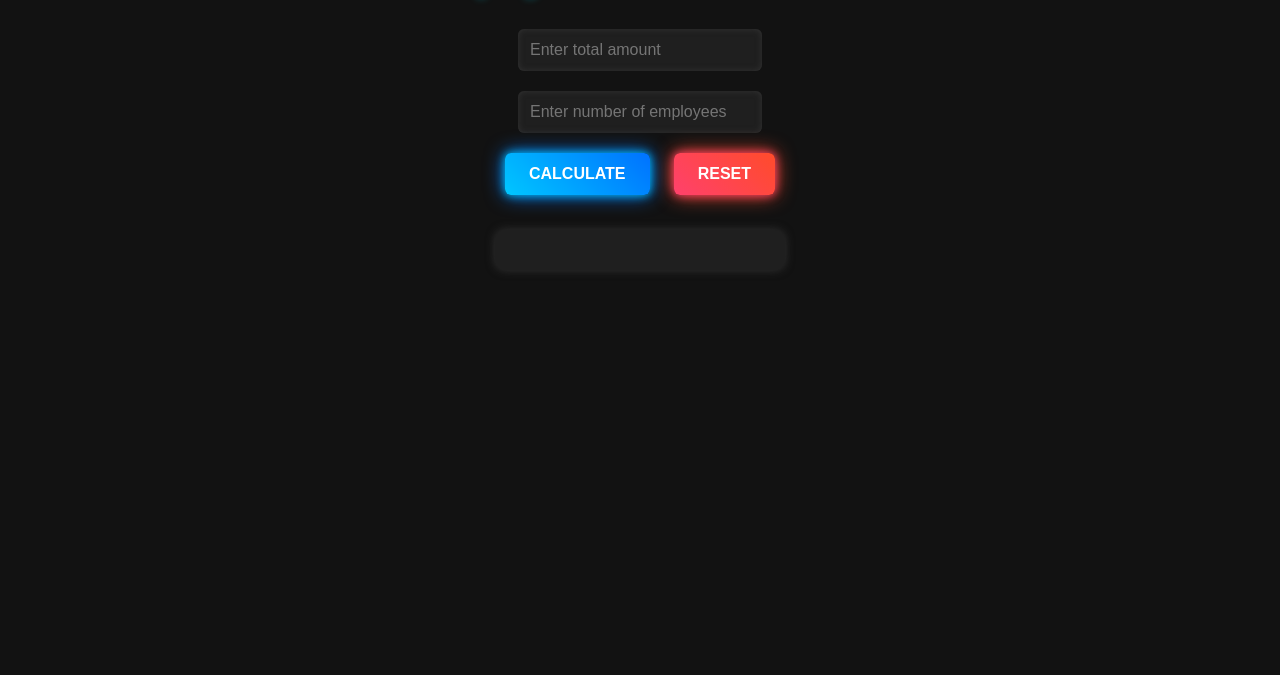
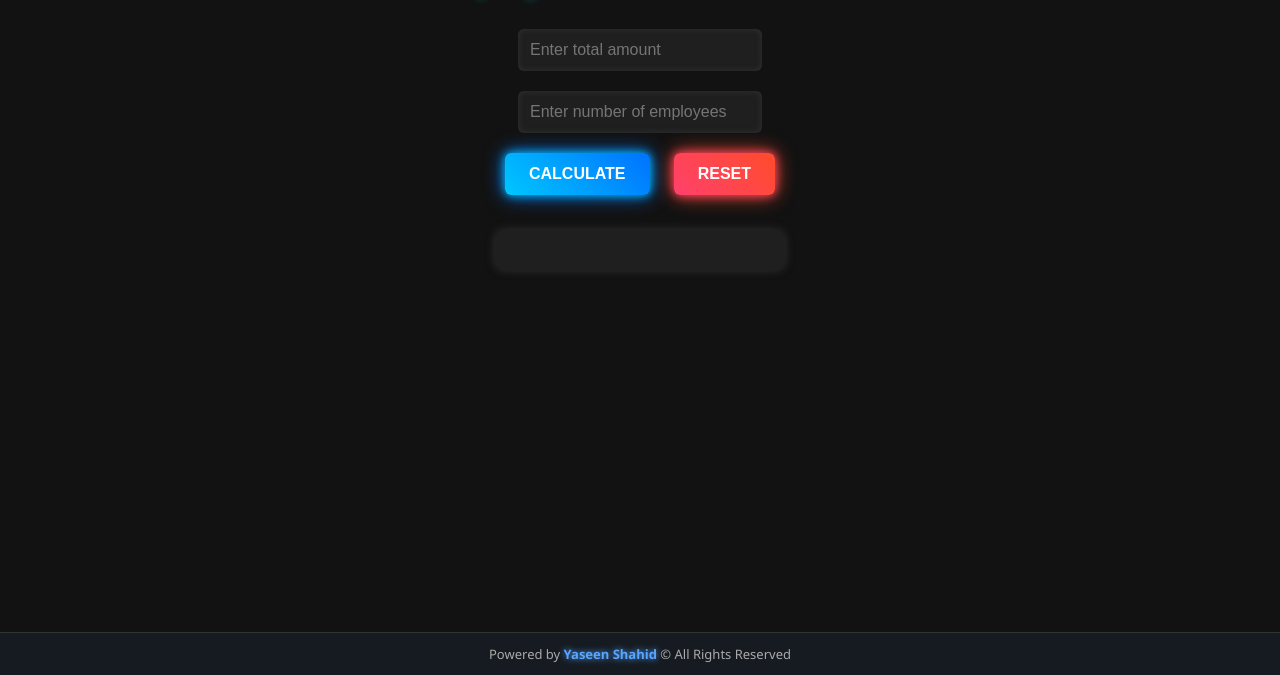
Before and after one commit to ysn34104-web/esc.com, a plain HTML site: page index.html in a window 1280 px wide. Shown: the part 125-800 px from the top of the page. Drawn offline with Linux system fonts and the light colour scheme.

Commit message:
Update index.html

```diff
--- a/index.html
+++ b/index.html
@@ -66,6 +66,23 @@
       display: inline-block;
       min-width: 250px;
     }
+      footer {
+    background-color: #161b22;   /* dark background */
+    color: #aaa;                 /* grey text */
+    padding: 12px 0;
+    font-size: 13px;
+    text-align: center;
+    border-top: 1px solid #333;  /* thin line on top */
+    position: fixed;             /* stick to bottom */
+    bottom: 0;
+    left: 0;
+    width: 100%;
+  }
+  footer .highlight {
+    color: #58a6ff;              /* shiny blue for your name */
+    font-weight: bold;
+    text-shadow: 0 0 6px #58a6ff;
+  }
   </style>
 </head>
 <body>
@@ -81,7 +98,9 @@
   </div>
 
   <div id="result"></div>
-
+<footer>
+  Powered by <span class="highlight">Yaseen Shahid</span> &copy; All Rights Reserved
+</footer>
   <script>
     function calculateShare() {
       const amount = parseFloat(document.getElementById("amount").value);
```
